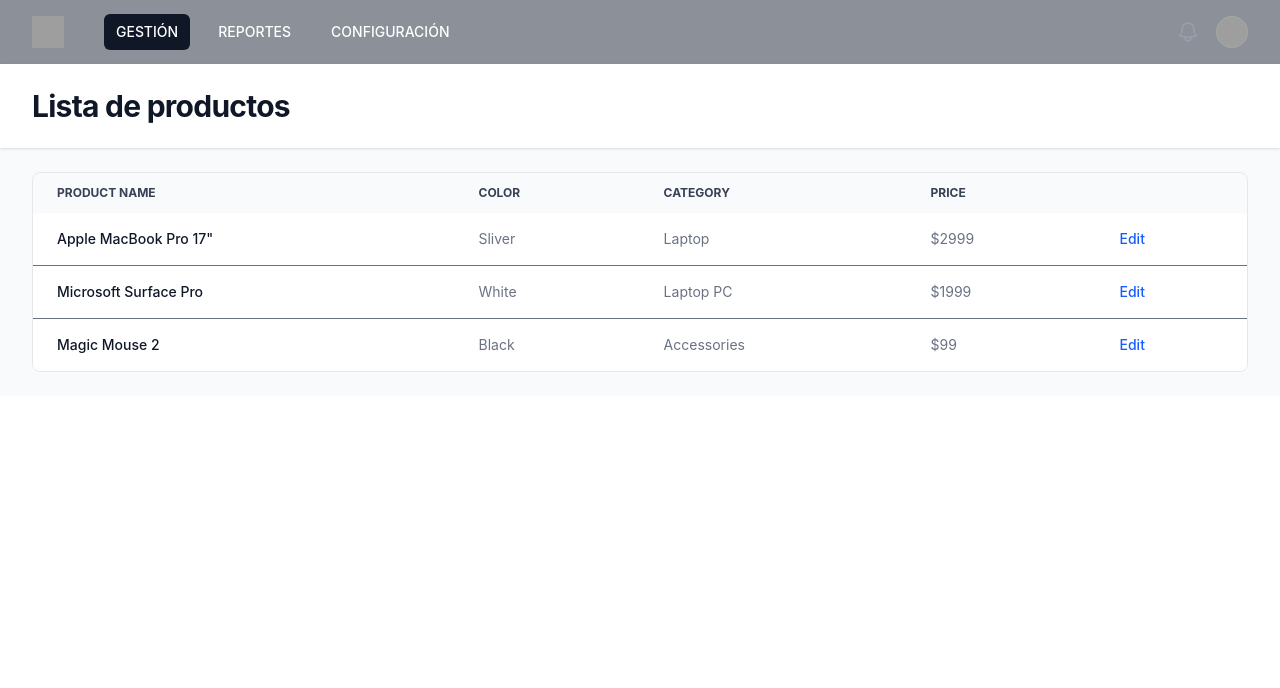
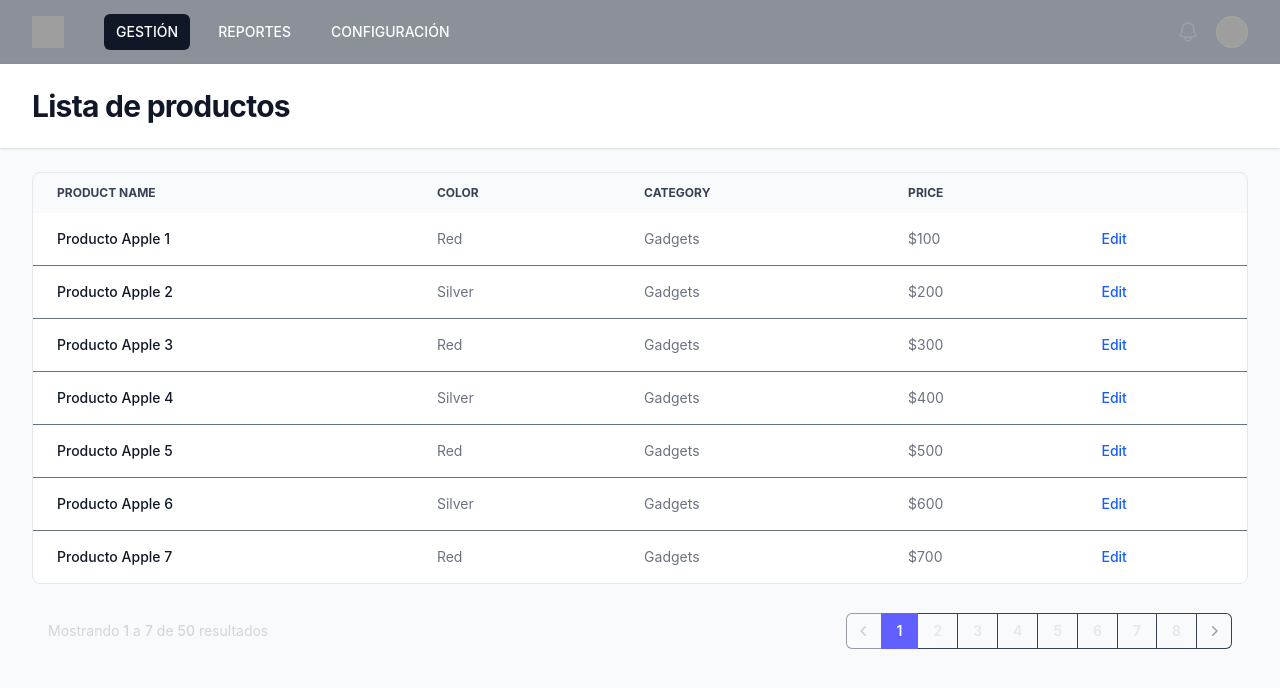
Before and after one commit to OjiSoftware/frontEndElementAll, a React app in the folder frontend/: page / in a window 1280 px wide. Shown: the top 688 px of the page. Built offline with nearby package versions, Linux system fonts and the light colour scheme; grey boxes are pictures that could not be loaded; the HTML template or start-up script is replaced by a standard one.

Commit message:
funcionalidad para el pagination y para que la tabla sea dinamica agregada y funcionando

```diff
--- a/frontend/src/App.tsx
+++ b/frontend/src/App.tsx
@@ -4,8 +4,11 @@ import ManagementPage from "./pages/ManagementPage";
 
 export function App() {
     return (
-        <DashboardLayout>
-            <ManagementPage />
-        </DashboardLayout>
+
+        <ManagementPage />
+
+
+
+
     );
 }
--- a/frontend/src/components/Pagination.tsx
+++ b/frontend/src/components/Pagination.tsx
@@ -1,95 +1,58 @@
 import { ChevronLeftIcon, ChevronRightIcon } from '@heroicons/react/20/solid'
 
-const items = [
-    { id: 1, title: 'Back End Developer', department: 'Engineering', type: 'Full-time', location: 'Remote' },
-    { id: 2, title: 'Front End Developer', department: 'Engineering', type: 'Full-time', location: 'Remote' },
-    { id: 3, title: 'User Interface Designer', department: 'Design', type: 'Full-time', location: 'Remote' },
-]
+interface PaginationProps {
+    totalItems: number;
+    itemsPerPage: number;
+    currentPage: number;
+    onPageChange: (page: number) => void;
+}
 
-export default function Example() {
+export default function Pagination({ totalItems, itemsPerPage, currentPage, onPageChange }: PaginationProps) {
+    const totalPages = Math.ceil(totalItems / itemsPerPage);
+
     return (
         <div className="flex items-center justify-between border-t border-white/10 px-4 py-3 sm:px-6">
-            <div className="flex flex-1 justify-between sm:hidden">
-                <a
-                    href="#"
-                    className="relative inline-flex items-center rounded-md border border-white/10 bg-white/5 px-4 py-2 text-sm font-medium text-gray-200 hover:bg-white/10"
-                >
-                    Previous
-                </a>
-                <a
-                    href="#"
-                    className="relative ml-3 inline-flex items-center rounded-md border border-white/10 bg-white/5 px-4 py-2 text-sm font-medium text-gray-200 hover:bg-white/10"
-                >
-                    Next
-                </a>
-            </div>
             <div className="hidden sm:flex sm:flex-1 sm:items-center sm:justify-between">
                 <div>
                     <p className="text-sm text-gray-300">
-                        Showing <span className="font-medium">1</span> to <span className="font-medium">10</span> of{' '}
-                        <span className="font-medium">97</span> results
+                        Mostrando <span className="font-medium">{(currentPage - 1) * itemsPerPage + 1}</span> a{' '}
+                        <span className="font-medium">{Math.min(currentPage * itemsPerPage, totalItems)}</span> de{' '}
+                        <span className="font-medium">{totalItems}</span> resultados
                     </p>
                 </div>
                 <div>
-                    <nav aria-label="Pagination" className="isolate inline-flex -space-x-px rounded-md">
-                        <a
-                            href="#"
-                            className="relative inline-flex items-center rounded-l-md px-2 py-2 text-gray-400 inset-ring inset-ring-gray-700 hover:bg-white/5 focus:z-20 focus:outline-offset-0"
+                    <nav className="isolate inline-flex -space-x-px rounded-md">
+                        <button
+                            onClick={() => onPageChange(Math.max(1, currentPage - 1))}
+                            className="relative inline-flex items-center rounded-l-md px-2 py-2 text-gray-400 ring-1 ring-inset ring-gray-700 hover:bg-white/5 disabled:opacity-50"
+                            disabled={currentPage === 1}
                         >
-                            <span className="sr-only">Previous</span>
-                            <ChevronLeftIcon aria-hidden="true" className="size-5" />
-                        </a>
-                        {/* Current: "z-10 text-white focus-visible:outline-2 focus-visible:outline-offset-2 bg-indigo-500 focus-visible:outline-indigo-500", Default: "inset-ring focus:outline-offset-0 text-gray-200 inset-ring-gray-700 hover:bg-white/5" */}
-                        <a
-                            href="#"
-                            aria-current="page"
-                            className="relative z-10 inline-flex items-center bg-indigo-500 px-4 py-2 text-sm font-semibold text-white focus:z-20 focus-visible:outline-2 focus-visible:outline-offset-2 focus-visible:outline-indigo-500"
+                            <ChevronLeftIcon className="size-5" />
+                        </button>
+
+                        {[...Array(totalPages)].map((_, i) => (
+                            <button
+                                key={i + 1}
+                                onClick={() => onPageChange(i + 1)}
+                                className={`relative inline-flex items-center px-4 py-2 text-sm font-semibold ${currentPage === i + 1
+                                    ? "z-10 bg-indigo-500 text-white"
+                                    : "text-gray-200 ring-1 ring-inset ring-gray-700 hover:bg-white/5"
+                                    }`}
+                            >
+                                {i + 1}
+                            </button>
+                        ))}
+
+                        <button
+                            onClick={() => onPageChange(Math.min(totalPages, currentPage + 1))}
+                            className="relative inline-flex items-center rounded-r-md px-2 py-2 text-gray-400 ring-1 ring-inset ring-gray-700 hover:bg-white/5 disabled:opacity-50"
+                            disabled={currentPage === totalPages}
                         >
-                            1
-                        </a>
-                        <a
-                            href="#"
-                            className="relative inline-flex items-center px-4 py-2 text-sm font-semibold text-gray-200 inset-ring inset-ring-gray-700 hover:bg-white/5 focus:z-20 focus:outline-offset-0"
-                        >
-                            2
-                        </a>
-                        <a
-                            href="#"
-                            className="relative hidden items-center px-4 py-2 text-sm font-semibold text-gray-200 inset-ring inset-ring-gray-700 hover:bg-white/5 focus:z-20 focus:outline-offset-0 md:inline-flex"
-                        >
-                            3
-                        </a>
-                        <span className="relative inline-flex items-center px-4 py-2 text-sm font-semibold text-gray-400 inset-ring inset-ring-gray-700 focus:outline-offset-0">
-                            ...
-                        </span>
-                        <a
-                            href="#"
-                            className="relative hidden items-center px-4 py-2 text-sm font-semibold text-gray-200 inset-ring inset-ring-gray-700 hover:bg-white/5 focus:z-20 focus:outline-offset-0 md:inline-flex"
-                        >
-                            8
-                        </a>
-                        <a
-                            href="#"
-                            className="relative inline-flex items-center px-4 py-2 text-sm font-semibold text-gray-200 inset-ring inset-ring-gray-700 hover:bg-white/5 focus:z-20 focus:outline-offset-0"
-                        >
-                            9
-                        </a>
-                        <a
-                            href="#"
-                            className="relative inline-flex items-center px-4 py-2 text-sm font-semibold text-gray-200 inset-ring inset-ring-gray-700 hover:bg-white/5 focus:z-20 focus:outline-offset-0"
-                        >
-                            10
-                        </a>
-                        <a
-                            href="#"
-                            className="relative inline-flex items-center rounded-r-md px-2 py-2 text-gray-400 inset-ring inset-ring-gray-700 hover:bg-white/5 focus:z-20 focus:outline-offset-0"
-                        >
-                            <span className="sr-only">Next</span>
-                            <ChevronRightIcon aria-hidden="true" className="size-5" />
-                        </a>
+                            <ChevronRightIcon className="size-5" />
+                        </button>
                     </nav>
                 </div>
             </div>
         </div>
-    )
+    );
 }
--- a/frontend/src/components/ProductsTable.tsx
+++ b/frontend/src/components/ProductsTable.tsx
@@ -1,16 +1,16 @@
-import {
-    Table,
-    TableBody,
-    TableCell,
-    TableHead,
-    TableHeadCell,
-    TableRow,
-} from "flowbite-react";
+import { Table, TableBody, TableCell, TableHead, TableHeadCell, TableRow } from "flowbite-react";
 
-export function ProductsTable() {
+export interface Product {
+    id: number;
+    name: string;
+    color: string;
+    category: string;
+    price: string;
+}
+
+export function ProductsTable({ products }: { products: Product[] }) {
     return (
         <div className="overflow-x-auto rounded-lg border border-gray-200 dark:border-gray-700">
-            {" "}
             <Table hoverable>
                 <TableHead>
                     <TableRow>
@@ -18,60 +18,23 @@ export function ProductsTable() {
                         <TableHeadCell>Color</TableHeadCell>
                         <TableHeadCell>Category</TableHeadCell>
                         <TableHeadCell>Price</TableHeadCell>
-                        <TableHeadCell>
-                            <span className="sr-only">Edit</span>
-                        </TableHeadCell>
+                        <TableHeadCell><span className="sr-only">Edit</span></TableHeadCell>
                     </TableRow>
                 </TableHead>
                 <TableBody className="divide-y">
-                    <TableRow className="bg-white dark:border-gray-700 dark:bg-gray-800">
-                        <TableCell className="whitespace-nowrap font-medium text-gray-900 dark:text-white">
-                            Apple MacBook Pro 17"
-                        </TableCell>
-                        <TableCell>Sliver</TableCell>
-                        <TableCell>Laptop</TableCell>
-                        <TableCell>$2999</TableCell>
-                        <TableCell>
-                            <a
-                                href="#"
-                                className="font-medium text-blue-600 hover:underline dark:text-blue-500"
-                            >
-                                Edit
-                            </a>
-                        </TableCell>
-                    </TableRow>
-                    <TableRow className="bg-white dark:border-gray-700 dark:bg-gray-800">
-                        <TableCell className="whitespace-nowrap font-medium text-gray-900 dark:text-white">
-                            Microsoft Surface Pro
-                        </TableCell>
-                        <TableCell>White</TableCell>
-                        <TableCell>Laptop PC</TableCell>
-                        <TableCell>$1999</TableCell>
-                        <TableCell>
-                            <a
-                                href="#"
-                                className="font-medium text-blue-600 hover:underline dark:text-blue-500"
-                            >
-                                Edit
-                            </a>
-                        </TableCell>
-                    </TableRow>
-                    <TableRow className="bg-white dark:border-gray-700 dark:bg-gray-800">
-                        <TableCell className="whitespace-nowrap font-medium text-gray-900 dark:text-white">
-                            Magic Mouse 2
-                        </TableCell>
-                        <TableCell>Black</TableCell>
-                        <TableCell>Accessories</TableCell>
-                        <TableCell>$99</TableCell>
-                        <TableCell>
-                            <a
-                                href="#"
-                                className="font-medium text-blue-600 hover:underline dark:text-blue-500"
-                            >
-                                Edit
-                            </a>
-                        </TableCell>
-                    </TableRow>
+                    {products.map((product) => (
+                        <TableRow key={product.id} className="bg-white dark:border-gray-700 dark:bg-gray-800">
+                            <TableCell className="whitespace-nowrap font-medium text-gray-900 dark:text-white">
+                                {product.name}
+                            </TableCell>
+                            <TableCell>{product.color}</TableCell>
+                            <TableCell>{product.category}</TableCell>
+                            <TableCell>{product.price}</TableCell>
+                            <TableCell>
+                                <a href="#" className="font-medium text-blue-600 hover:underline dark:text-blue-500">Edit</a>
+                            </TableCell>
+                        </TableRow>
+                    ))}
                 </TableBody>
             </Table>
         </div>
--- a/frontend/src/layouts/DashboardLayout.tsx
+++ b/frontend/src/layouts/DashboardLayout.tsx
@@ -38,7 +38,7 @@ export default function DashboardLayout({
     children: React.ReactNode;
 }) {
     return (
-        <div className="min-h-full bg-gray-50 dark:bg-gray-900">
+        <div className="min-h-screen bg-gray-50 dark:bg-gray-900">
             {/* Navbar */}
             <Disclosure as="nav" className="bg-gray-800/50 dark:bg-gray-700/30">
                 <div className="mx-auto max-w-7xl px-4 sm:px-6 lg:px-8">
--- a/frontend/src/pages/ManagementPage.tsx
+++ b/frontend/src/pages/ManagementPage.tsx
@@ -1,9 +1,40 @@
-import { ProductsTable } from "../components/ProductsTable";
+import { useState } from "react";
+import DashboardLayout from "@/layouts/DashboardLayout";
+import { ProductsTable, Product } from "../components/ProductsTable";
+import Pagination from "../components/Pagination";
+
+/* Simulación de datos */
+const DATA_PRUEBA: Product[] = Array.from({ length: 50 }, (_, i) => ({
+    id: i + 1,
+    name: `Producto Apple ${i + 1}`,
+    color: i % 2 === 0 ? "Red" : "Silver",
+    category: "Gadgets",
+    price: `$${(i + 1) * 100}`,
+}));
 
 export default function ManagementPage() {
+    const [currentPage, setCurrentPage] = useState(1);
+    const itemsPerPage = 7;
+
+    /* Aca se hacen los calculos de paginacion */
+    const lastIndex = currentPage * itemsPerPage;
+    const firstIndex = lastIndex - itemsPerPage;
+    const currentProducts = DATA_PRUEBA.slice(firstIndex, lastIndex);
+
     return (
-        <div>
-            <ProductsTable />
-        </div>
+        <DashboardLayout>
+            <div className="space-y-4">
+                {/* Le pasamos 5 productos nomas */}
+                <ProductsTable products={currentProducts} />
+
+                {/* Le pasamos los controles */}
+                <Pagination
+                    totalItems={DATA_PRUEBA.length}
+                    itemsPerPage={itemsPerPage}
+                    currentPage={currentPage}
+                    onPageChange={(page) => setCurrentPage(page)}
+                />
+            </div>
+        </DashboardLayout>
     );
 }
```
